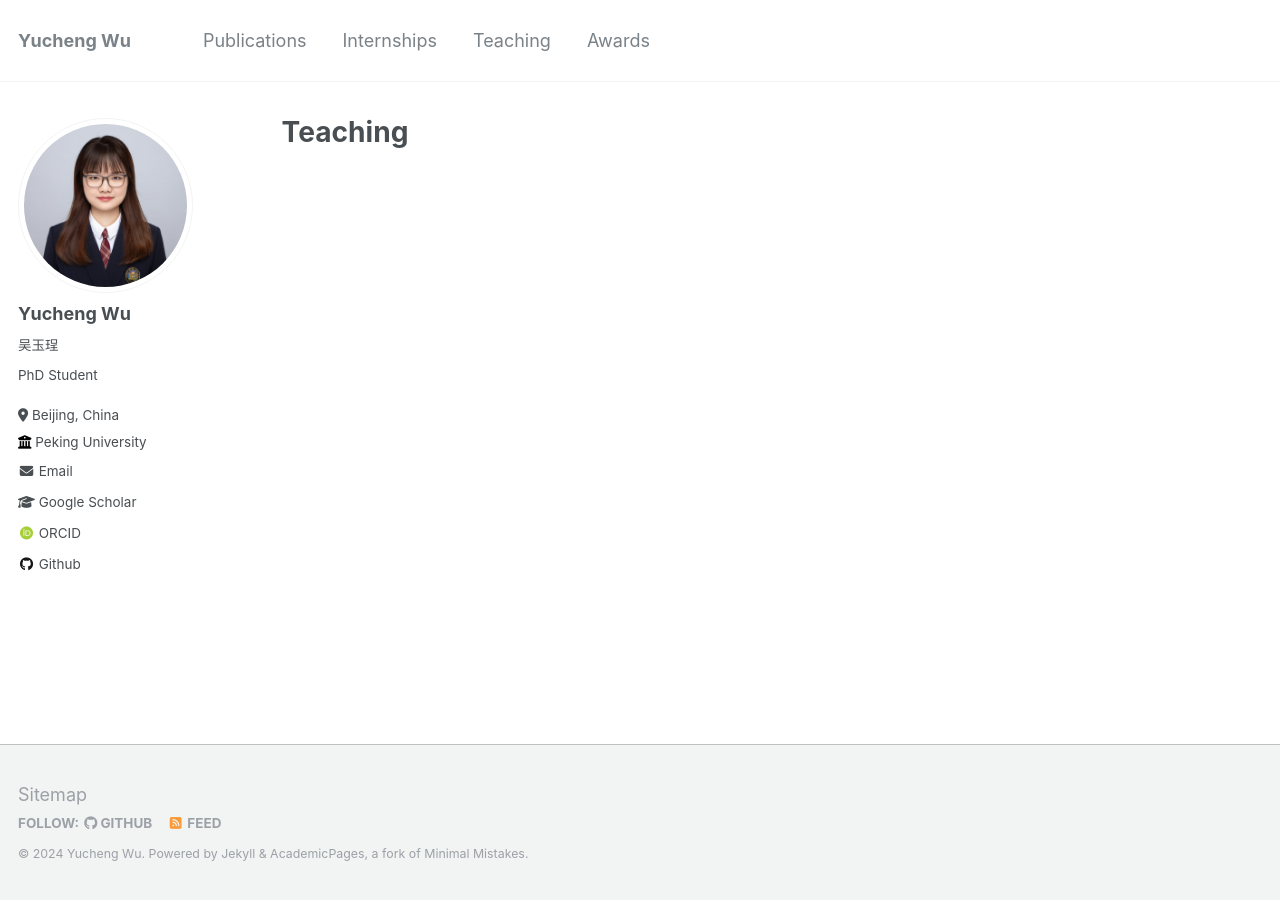
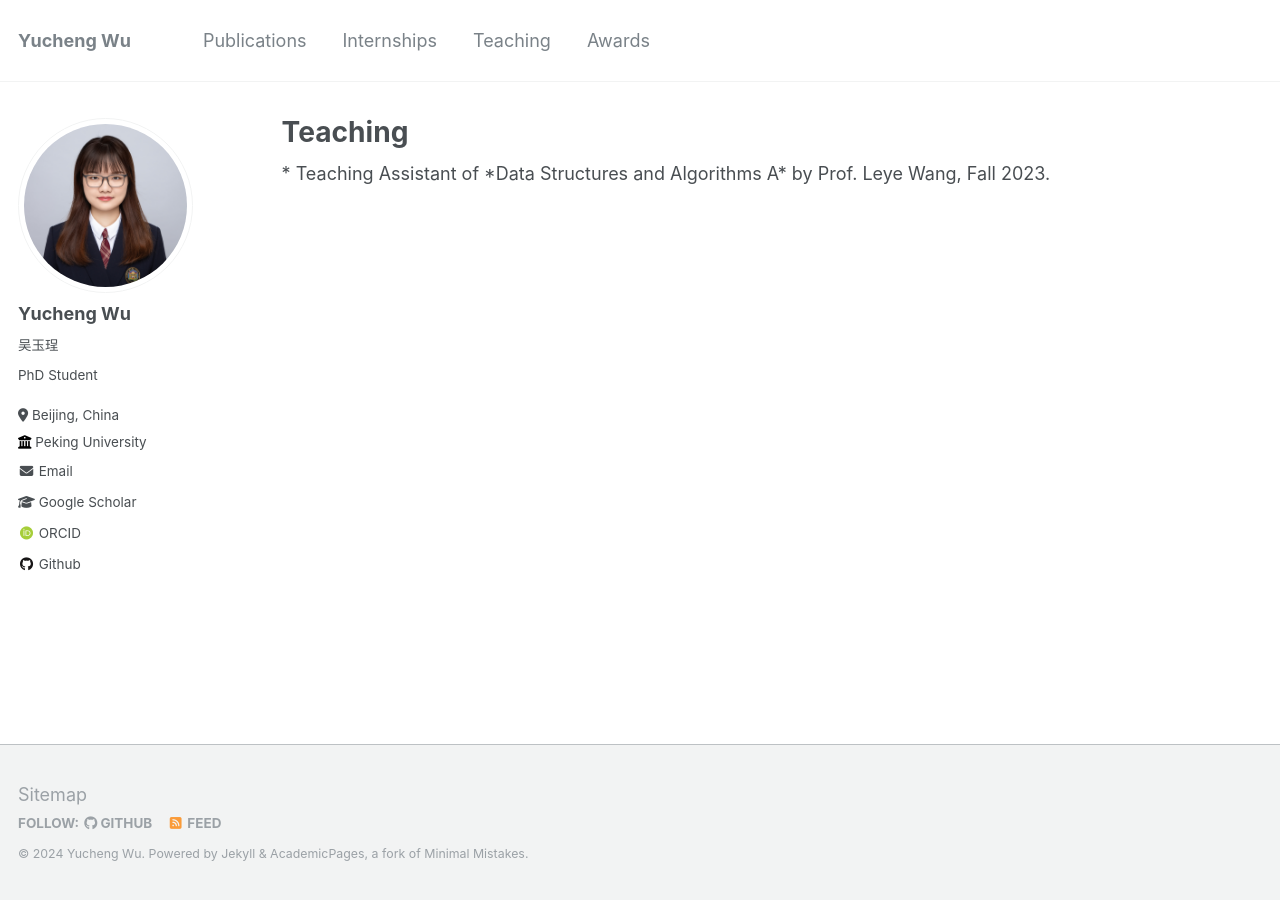
Before and after one commit to wuyucheng2002/wuyucheng2002.github.io, a Jekyll site: the page built from _pages/teaching.html, in a window 1280 px wide. Built offline with Jekyll 4.4.1, drawn with Linux system fonts in a browser that asks for light colours; some web fonts are replaced.

Commit message:
Update teaching.html

```diff
--- a/_pages/teaching.html
+++ b/_pages/teaching.html
@@ -5,8 +5,5 @@
 author_profile: true
 ---
 
-{% include base_path %}
 
-{% for post in site.teaching reversed %}
-  {% include archive-single.html %}
-{% endfor %}
+* Teaching Assistant of *Data Structures and Algorithms A* by Prof. Leye Wang, Fall 2023.
```
